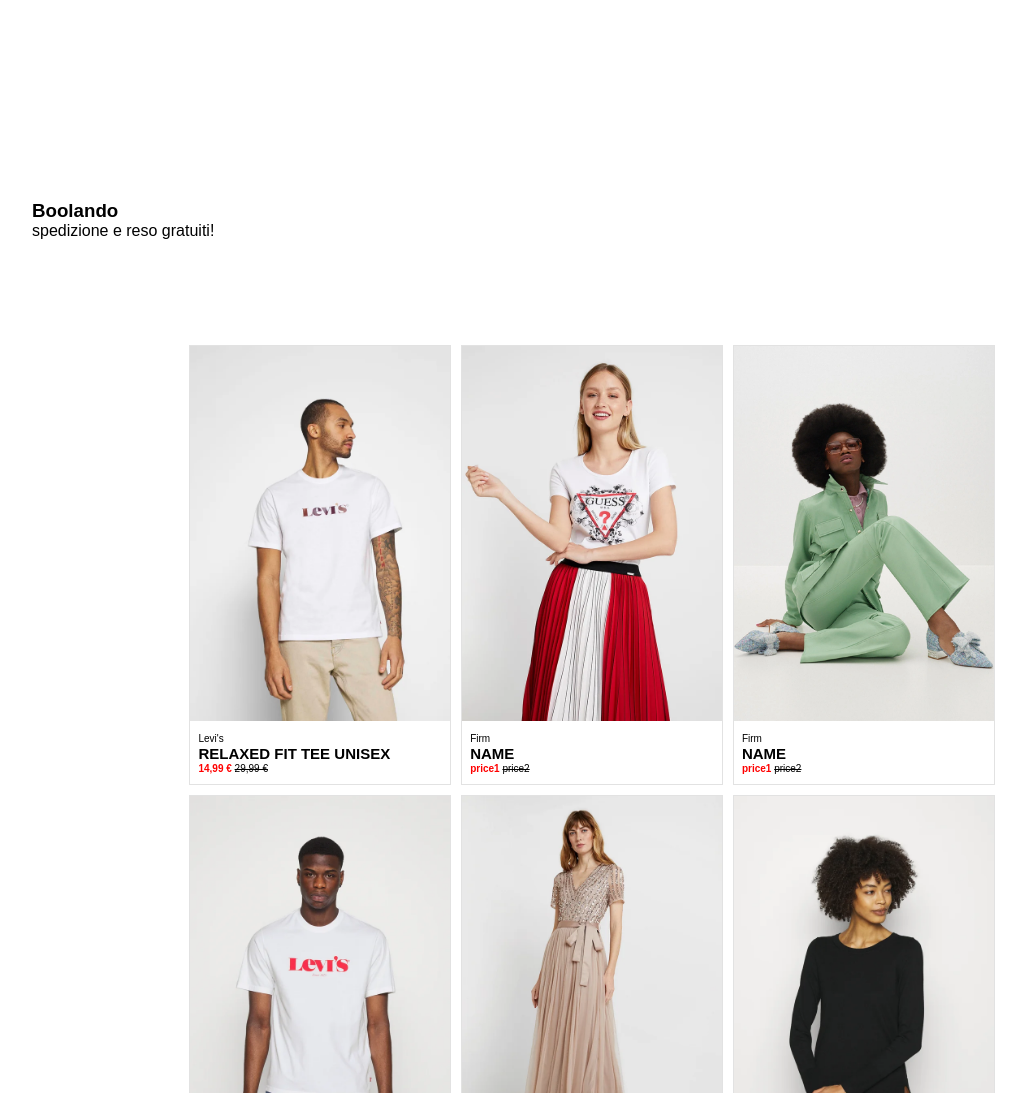
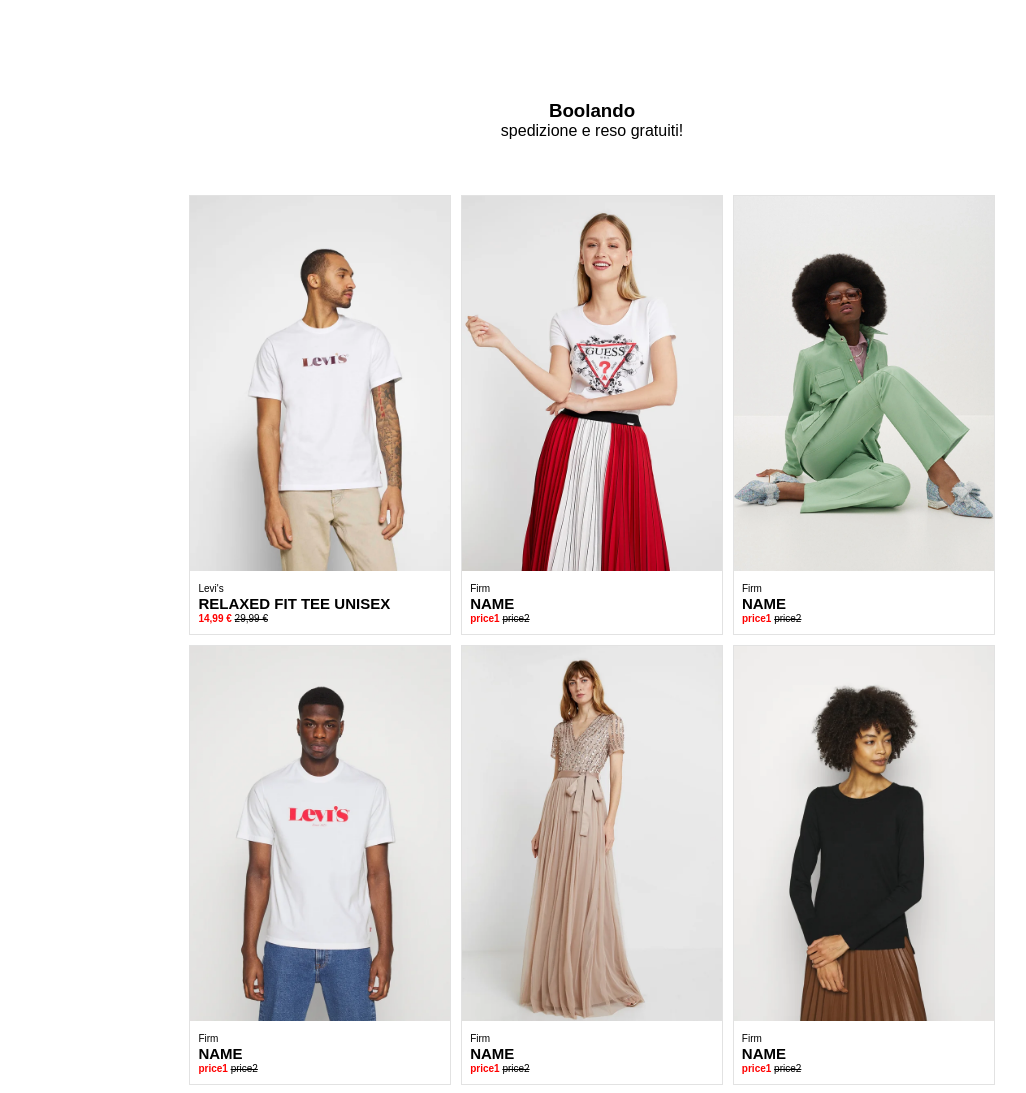
Before and after one commit to AlessandroSacchetti/html-css-boolando, a plain HTML site: page index.html in a window 1280 px wide. Shown: the top 1093 px of the page, without its empty margins (48-1074 px from the left). Drawn offline with Linux system fonts and the light colour scheme.

Commit message:
add: css title styling

```diff
--- a/css/app.css
+++ b/css/app.css
@@ -13,12 +13,18 @@ menu {
 }
 
 section {
-    padding: 100px 20px;
+    padding: 50px 20px;
 }
 
 .container {
     margin: 0 auto;
     max-width: 1200px;
+
+}
+
+section>h1,
+p {
+    text-align: center;
 }
 
 .row {
```
